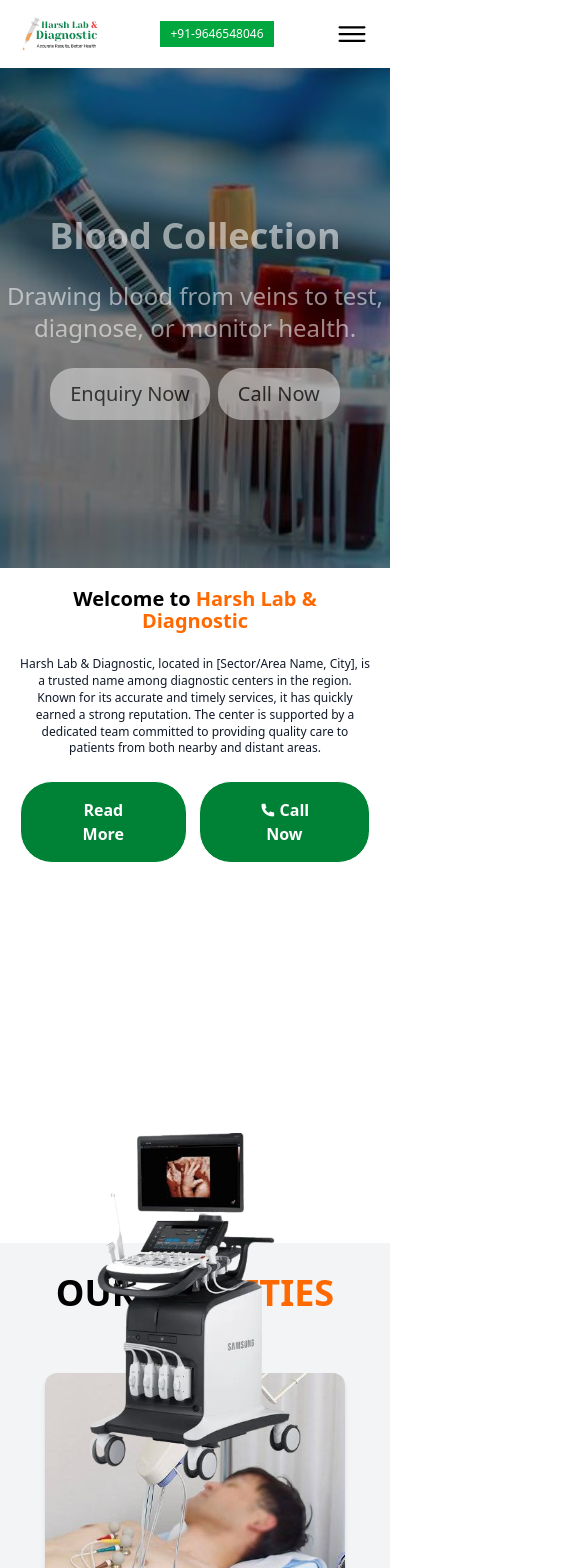
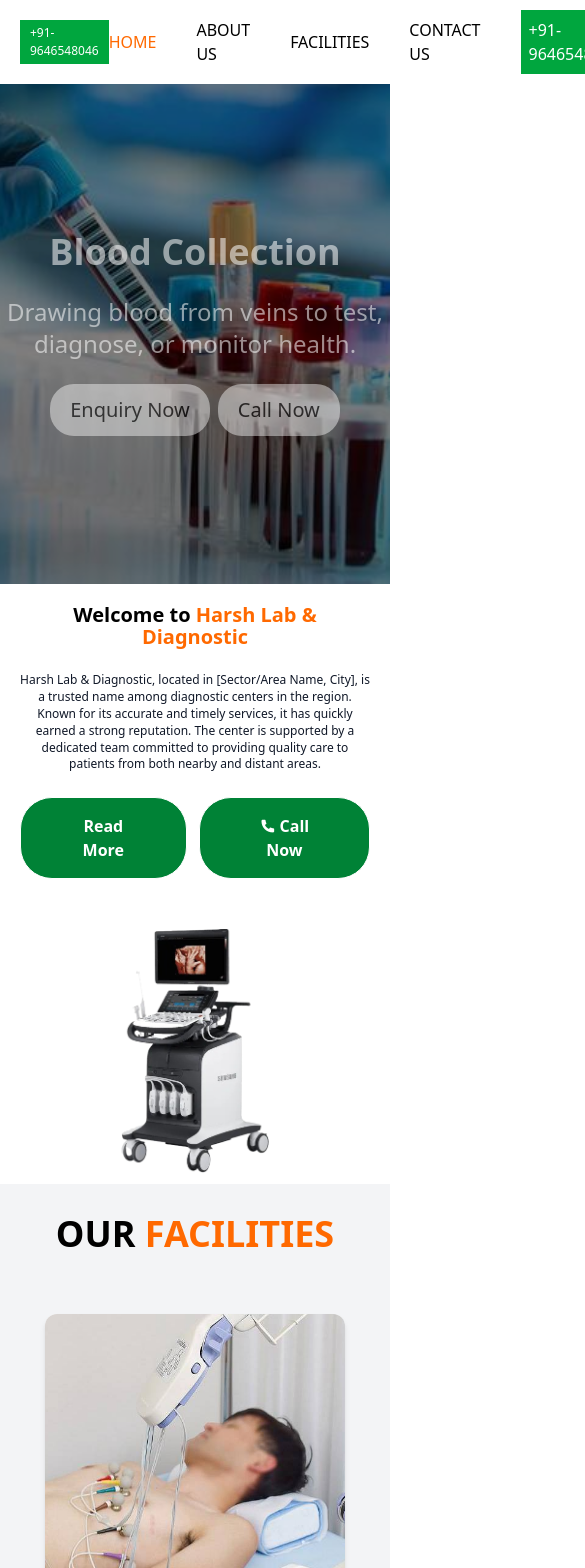
Before and after one commit to Aryanvishwakarma01/diagnostic-site, a React (Vite) app: page / in a window 390 px wide. Shown: the top 1568 px of the page, 585 px wide, since content can reach past the window. Built offline with nearby package versions, Linux system fonts and the light colour scheme.

Commit message:
new changes

```diff
--- a/src/components/Navbar.jsx
+++ b/src/components/Navbar.jsx
@@ -3,30 +3,24 @@ import { Link } from 'react-router-dom';
 import RightNav from './RightNav';
 import { IoIosMenu } from "react-icons/io";
 import { IoCloseSharp } from "react-icons/io5";
+import { useState } from 'react';
 
 
 function Navbar() {
+    const [phoneOpen, setPhoneOpen] = useState(false)
 
-    function openMenu() {
-        const menu = document.getElementById("menu")
-        menu.style.display = "block";
-    }
-    function closeMenu(){
-         const menu = document.getElementById("menu")
-        menu.style.display = "none";
-    }
     return (
         <div className='navbar w-full flex items-center justify-between px-20 relative'>
             <div className="left_nav">
                 <img src={logo} alt="" className="w-[160px]" />
 
             </div>
-            <li className="phone_no hover:bg-orange-500 transition bg-green-600 p-2 text-white transition-all duration-400 hidden"><a href="tel:9646548046"> +91-9646548046</a></li>
-            <IoIosMenu onClick={openMenu} className='menu_btn text-4xl cursor-pointer hidden' />
+            <li className="phone_no hover:bg-orange-500 bg-green-600 p-2 text-white transition-all duration-400 hidden"><a href="tel:9646548046"> +91-9646548046</a></li>
+            <IoIosMenu onClick={() => setPhoneOpen(prev => !prev)} className='menu_btn text-4xl cursor-pointer sm:hidden' />
             <RightNav />
-            <div id='menu' className='absolute w-full left-0 top-0 h-screen z-50 hidden'>
-                <ul className="phone_menu relative list-none bg-white w-[60%] h-screen flex flex-col items-start px-5 py-15 gap-5 text-base font-medium text-black cursor-pointer">
-                <IoCloseSharp onClick={closeMenu} className='absolute text-2xl border right-5 top-5' />
+            <div  className={`fixed w-full top-0 h-screen -left-[100%] z-50 sm:hidden bg-black/50 transition-all duration-300 ${phoneOpen && "left-0"}`}>
+                <ul className="phone_menu z-51 list-none bg-white w-[60%] h-screen flex flex-col items-start px-5 py-15 gap-5 text-base font-medium text-black cursor-pointer relative">
+                <IoCloseSharp onClick={() => setPhoneOpen(false)} className='absolute text-2xl border right-5 top-5' />
                     <li className="text-orange-500 border-b-2 hover:text-orange-600 transition"><Link to="/">HOME</Link></li>
                     <li className="hover:text-orange-500 border-b-2 transition"><Link to="../About">ABOUT US</Link></li>
                     <li className="hover:text-orange-500 border-b-2 transition"><Link to="../Facility">FACILITIES</Link></li>
--- a/src/components/Page2.jsx
+++ b/src/components/Page2.jsx
@@ -2,17 +2,17 @@ import React from 'react'
 import Ultrasound from './Ultrasound.png';
 const Page2 = () => {
   return (
-    <div className="page2 relative flex w-full p-15 justify-between items-center h-[80vh]">
+    <div className="page2 relative flex w-full p-15 justify-between items-center">
     <div className="page2_left relative w-[50%] flex flex-col gap-6">
       <h1 className='text-4xl font-bold'>Welcome to <span className='text-orange-500'>Harsh Lab & Diagnostic</span></h1>
       <p className='text-xl text-gray-900'>Harsh Lab & Diagnostic, located in [Sector/Area Name, City], is a trusted name among diagnostic centers in the region. Known for its accurate and timely services, it has quickly earned a strong reputation. The center is supported by a dedicated team committed to providing quality care to patients from both nearby and distant areas.</p>
       <div className="page2_buttons flex items-center gap-3">
         <button className='border py-4 px-10 rounded-4xl text-white bg-green-700 font-bold cursor-pointer'>Read More</button>
-        <button className='border py-4 px-10 rounded-4xl text-white bg-green-700 font-bold'><i className="ri-phone-fill"></i> Call Now</button>
+        <button className='border py-4 px-10 rounded-4xl text-white bg-green-700 font-bold'><i className="ri-phone-fill"></i><a href="tel:9646548046"> Call Now</a></button>
       </div>
     </div>
-    <div className="page2_right w-[40%] h-full">
-      <img src={Ultrasound} className="h-[350px] mt-5 m-auto" alt=""/>
+    <div className="page2_right w-2/5 sm:w-1/6  object-cover">
+      <img src={Ultrasound} className="w-full h-full mt-5 m-auto" alt=""/>
     </div>
   </div>
   )
--- a/src/components/RightNav.jsx
+++ b/src/components/RightNav.jsx
@@ -2,7 +2,7 @@ import React from 'react'
 import { Link } from 'react-router-dom'
 function RightNav() {
   return (
-    <div className='right_nav'>
+    <div className=''>
         <ul className=" list-none flex items-center gap-10 text-base font-medium text-black cursor-pointer">
                 <li className="text-orange-500 hover:text-orange-600 transition"><Link to="/">HOME</Link></li>
                 <li className="hover:text-orange-500 transition"><Link to="../About">ABOUT US</Link></li>
--- a/src/style.css
+++ b/src/style.css
@@ -11,7 +11,7 @@ html, body{
     background-color: grey;
 } */
 
-@media (max-width: 430px) {
+@media (max-width: 630px) {
   .navbar {
     display: flex;
     align-items: center;
@@ -19,7 +19,7 @@ html, body{
     padding: 10px 20px;
   }
   .left_nav img{
-    width: 80px;
+    width: 100px;
   }
   .menu{
     display: block;
@@ -71,10 +71,7 @@ html, body{
     text-align: center;
     padding: 10px;
   }
-  .page2_right{
-    width: 100%;
-    height:120px;
-  }
+
   .page2_left h1{
         font-size: 20px;
   }
@@ -114,6 +111,19 @@ html, body{
     }
   }
 
+   @keyframes menu-slide-in {
+    from {
+      transform: translateY(100%);
+    }
+    to {
+      transform: translateY(0%);
+    }
+  }
+
+  .animate-menu-slide-in {
+    animation: slide-in 0.5s ease-out;
+  }
+
   .animate-slide-in {
     animation: slide-in 0.5s ease-out;
   }
```
